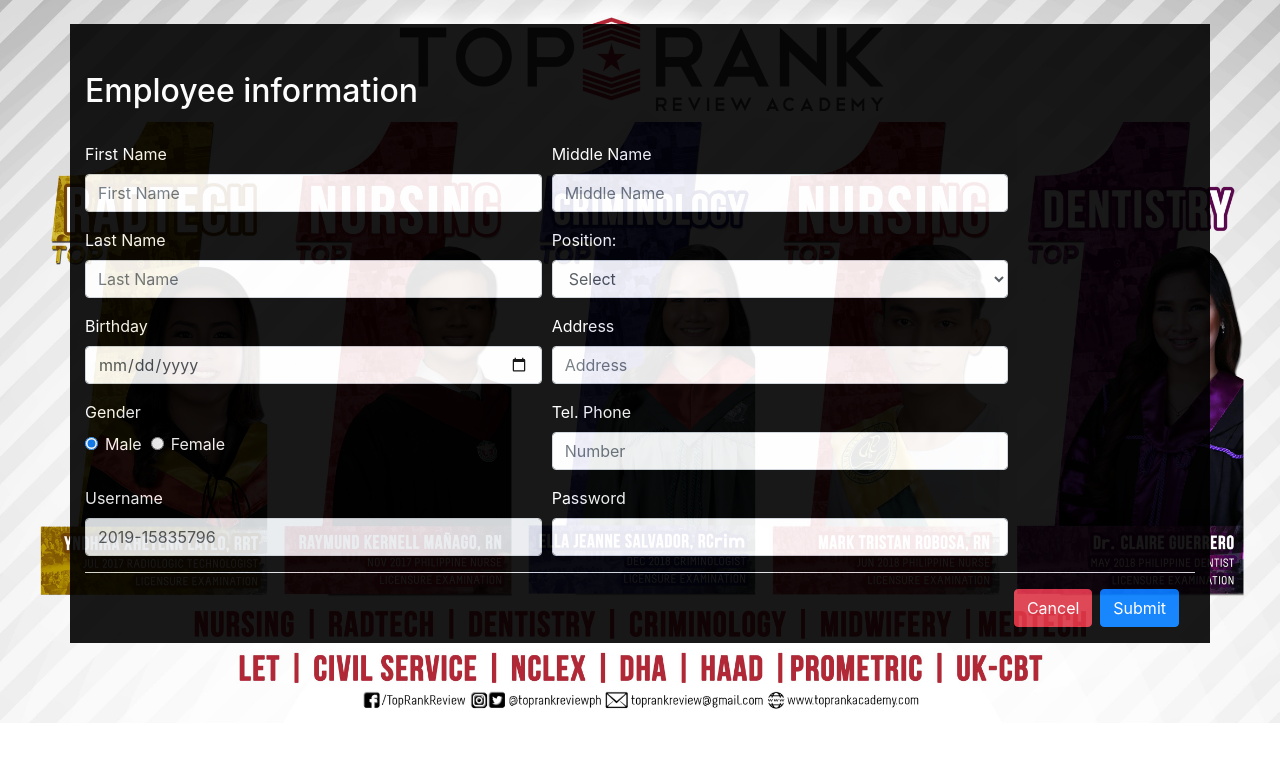
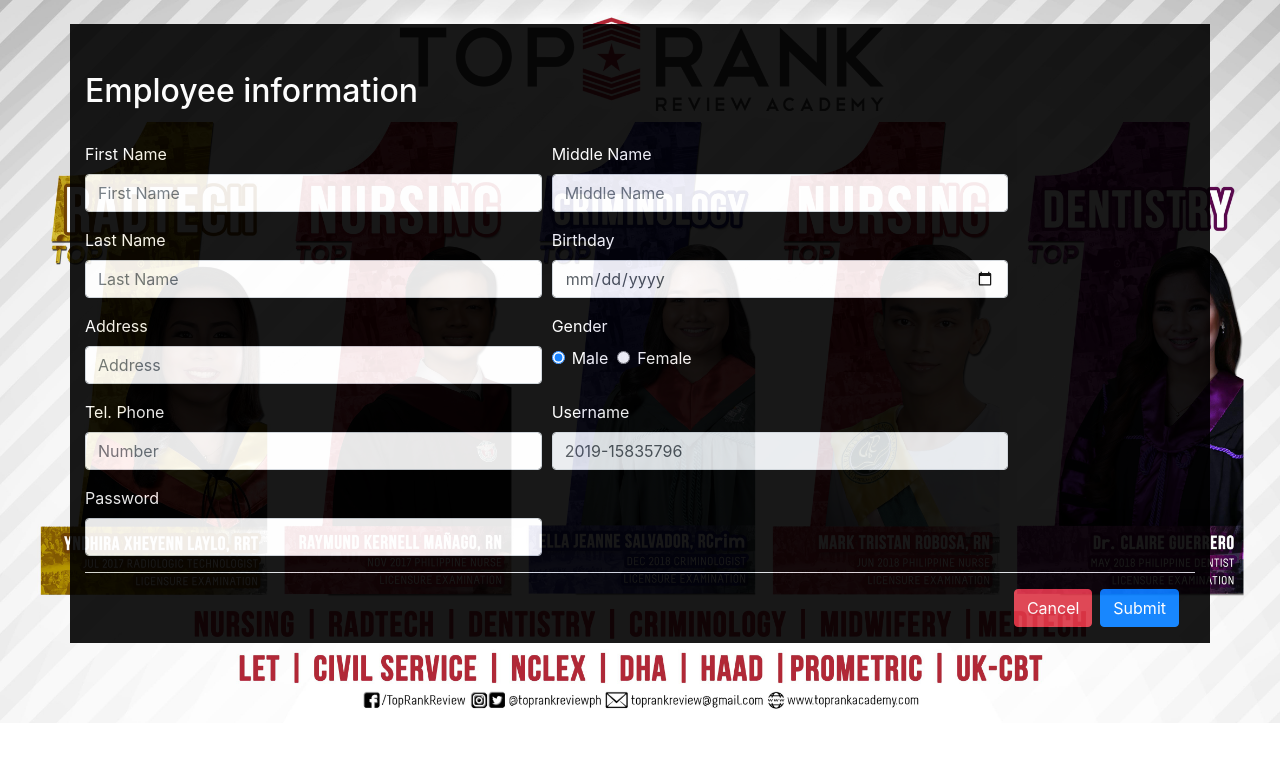
Before and after one commit to zadpopo/examination, a PHP site: page /admin/emoloyeesfrm.php in a window 1280 px wide. Shown: the top 762 px of the page. Run offline with PHP 8.4, Linux system fonts and the light colour scheme; some libraries are stand-ins or nearby versions.

Commit message:
Add files via upload

```diff
--- a/admin/emoloyeesfrm.php
+++ b/admin/emoloyeesfrm.php
@@ -62,17 +62,10 @@
   </div>
 
 
-   <div class="form-group col-md-5">
-    <label for="" style="color: white" >Position:</label>
+   <div class="form-group col-md-5" hidden="">
+    <label style="color: white" >Position:</label>
+        <input type="hidden" class="form-control" name="prog" value="lecturer"  required>
 
-    <select class="form-control " name="prog" >
-
-    <option value='' >Select</option>
-    <option value='lecturer'>Lecturer</option>
-   <!-- <option value='marketing'>Marketing</option>  -->
-
-
-    </select>
   </div>
 
 
```
